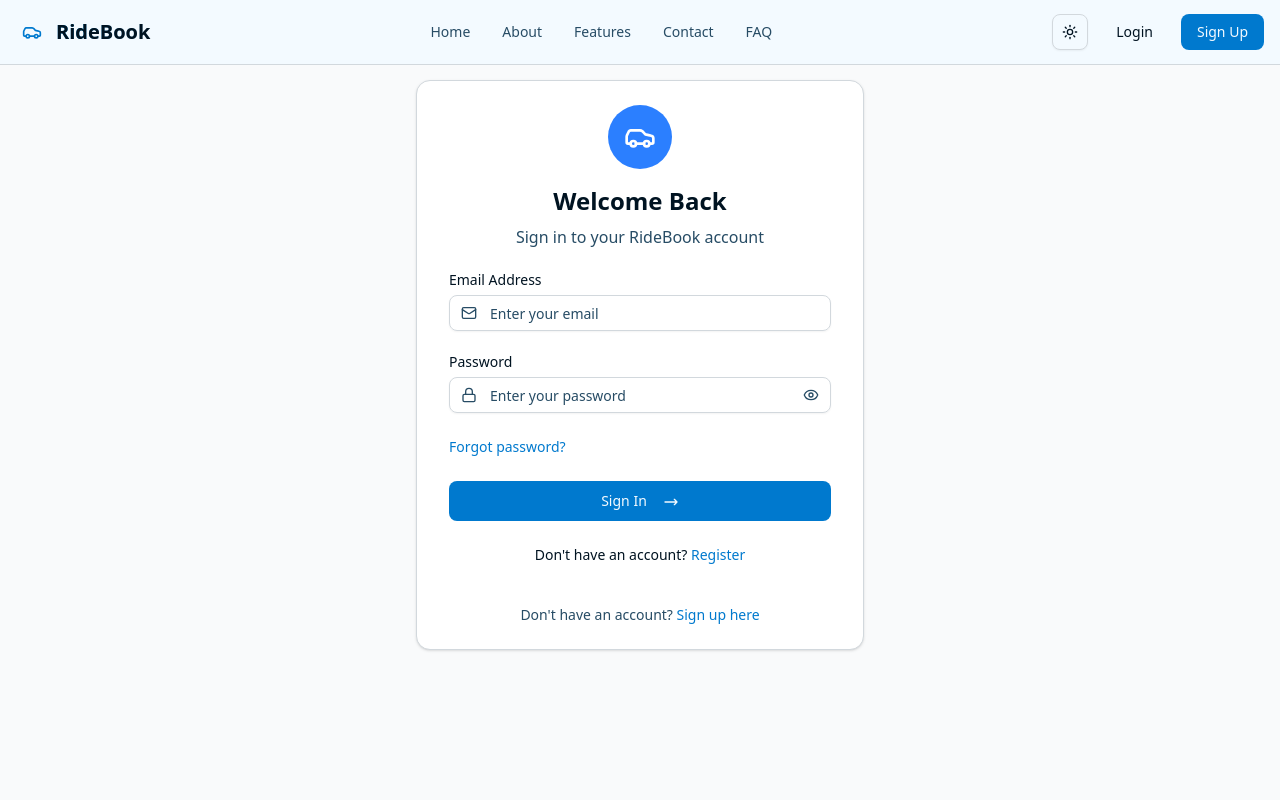
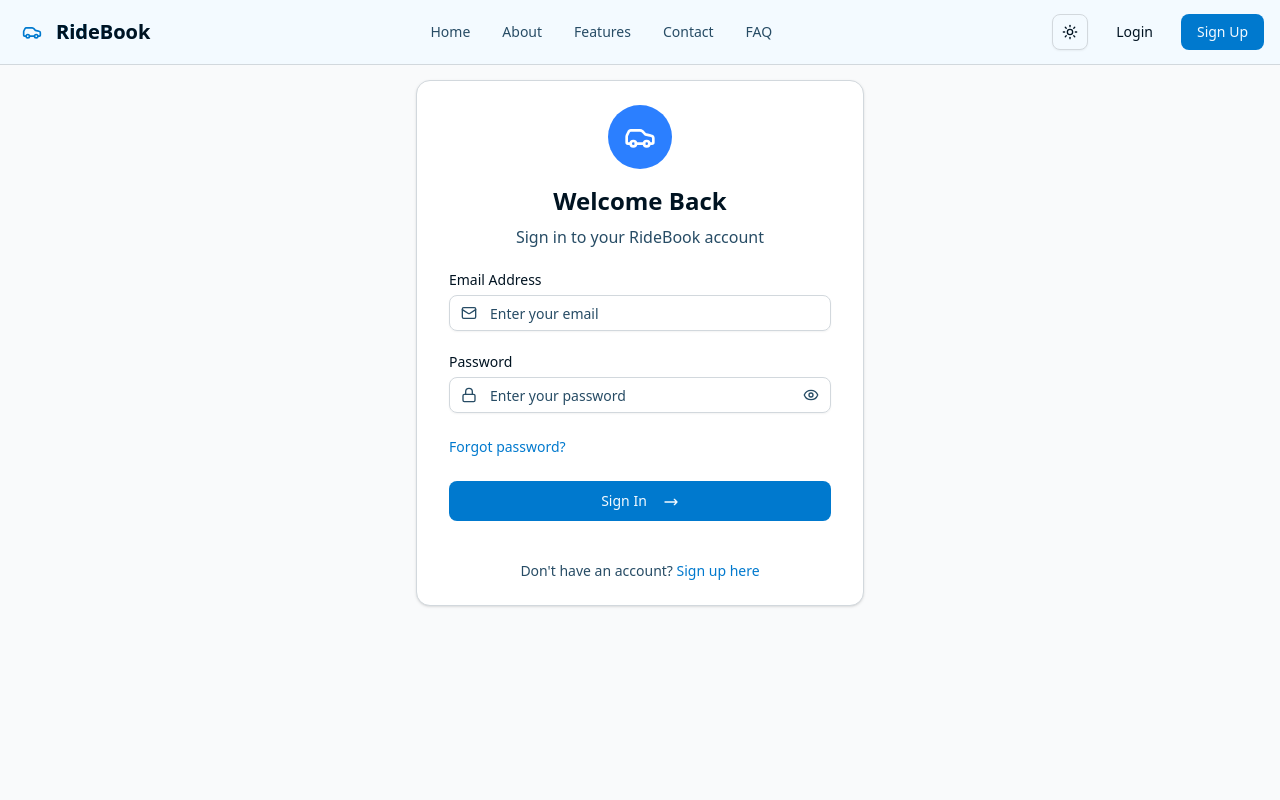
Before and after one commit to coder7475/ride-booking-system, a React (Vite) app in the folder apps/frontend/: page /login in a window 1280 px wide. Shown: the top 800 px of the page. Built offline with nearby package versions, Linux system fonts and the light colour scheme.

Commit message:
feat: remove registration link from LoginForm component

```diff
--- a/apps/frontend/src/modules/auth/LoginForm.tsx
+++ b/apps/frontend/src/modules/auth/LoginForm.tsx
@@ -163,16 +163,6 @@ export function LoginForm({
           </form>
         </Form>
       </div>
-      <div className="text-center text-sm">
-        Don&apos;t have an account?{" "}
-        <Link
-          to="/register"
-          replace
-          className="text-primary font-medium hover:underline"
-        >
-          Register
-        </Link>
-      </div>
     </div>
   );
 }
```
